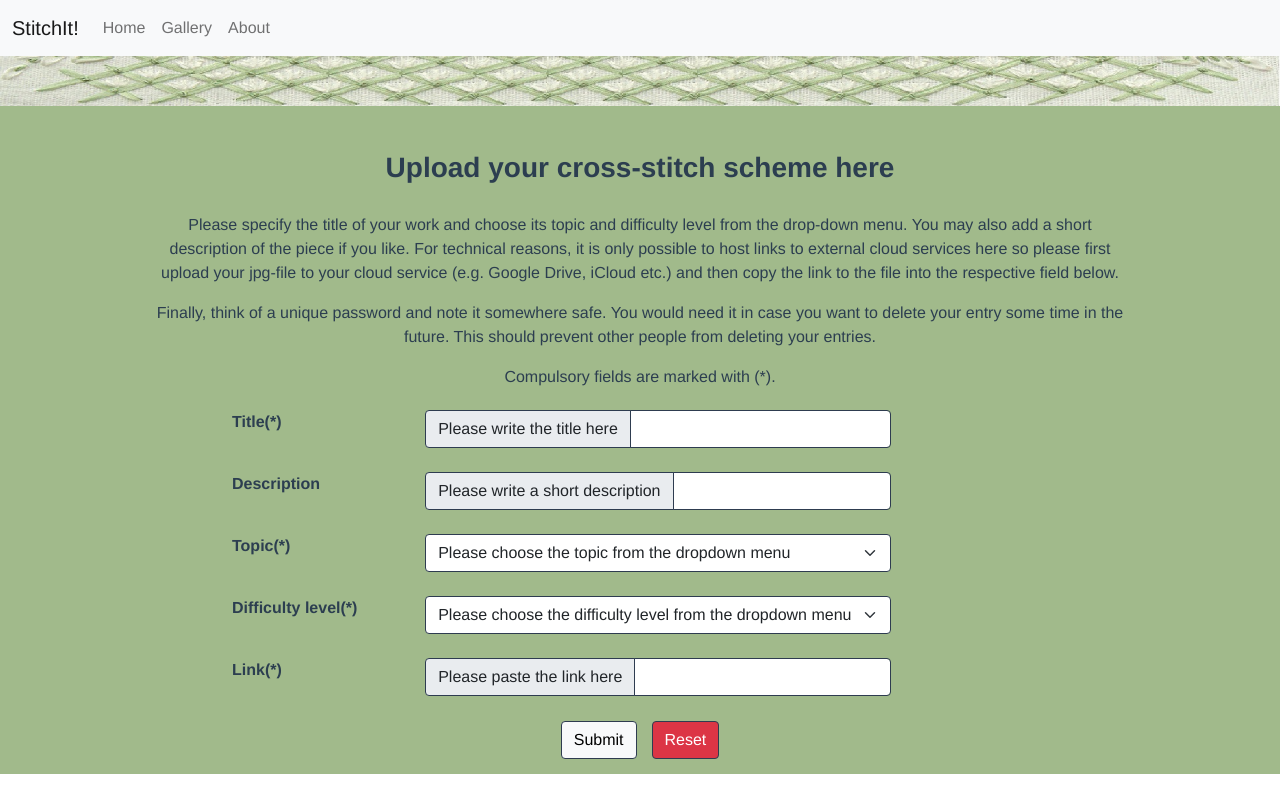
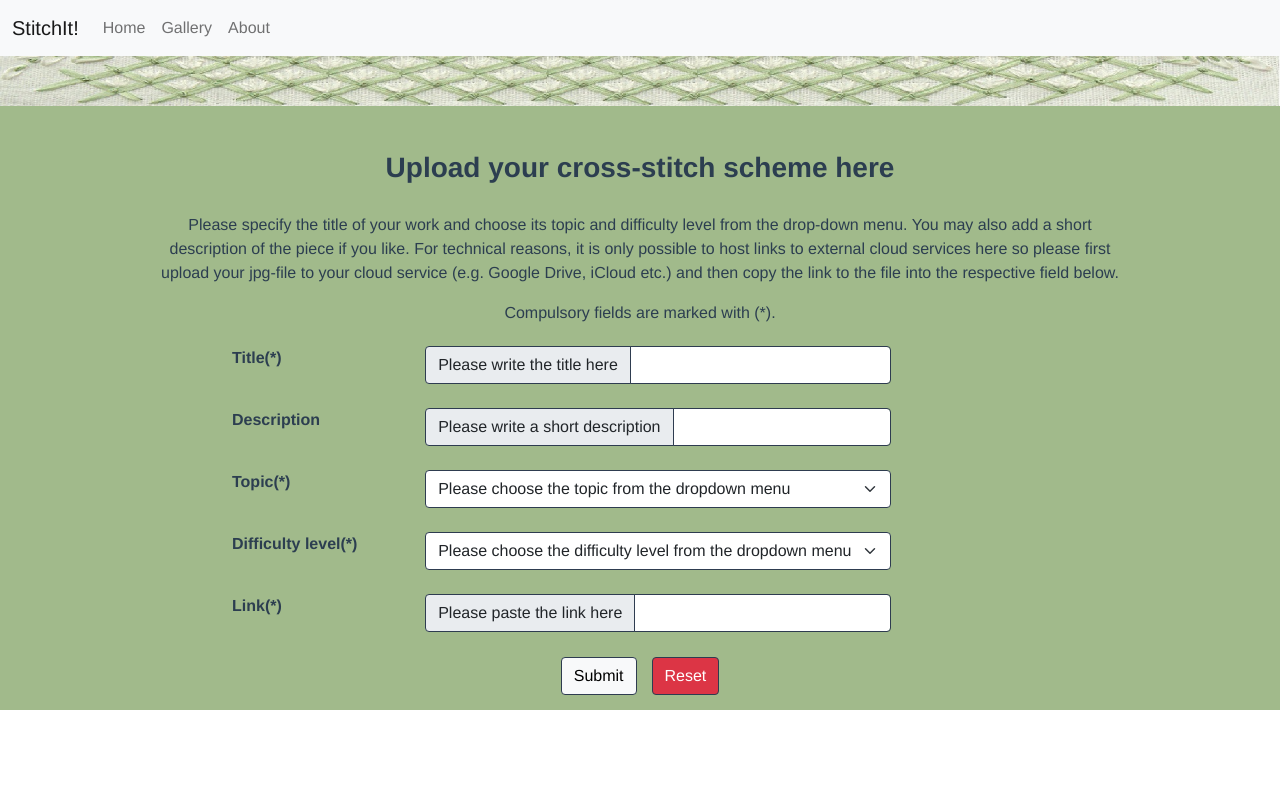
Before and after one commit to s0570572/stitchit-project, a Vue app: page /add-entry in a window 1280 px wide. Shown: the top 800 px of the page. Built offline with nearby package versions, Linux system fonts and the light colour scheme.

Commit message:
reset text description

```diff
--- a/src/views/AddEntry.vue
+++ b/src/views/AddEntry.vue
@@ -6,8 +6,6 @@
       also add a short description of the piece if you like. For technical reasons, it is only possible to host links to
       external cloud services here so please first upload your jpg-file to your cloud service (e.g. Google Drive, iCloud etc.)
       and then copy the link to the file into the respective field below.</p>
-    <p>Finally, think of a unique password and note it somewhere safe. You would need it in case you want to delete your entry
-      some time in the future. This should prevent other people from deleting your entries.</p>
     <p>Compulsory fields are marked with (*).</p>
     <p></p>
     <dl class="row">
```
